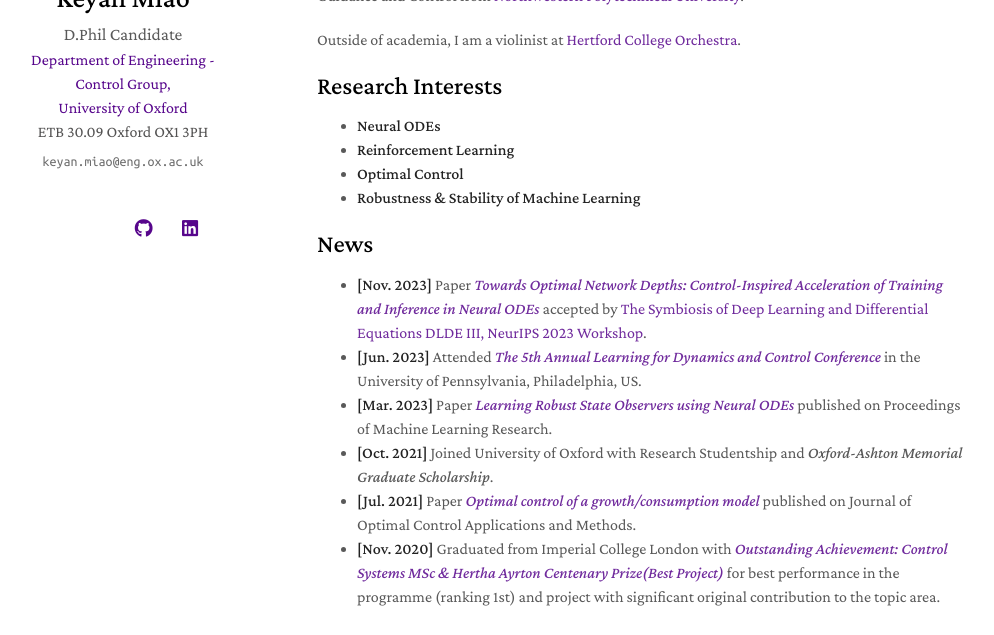
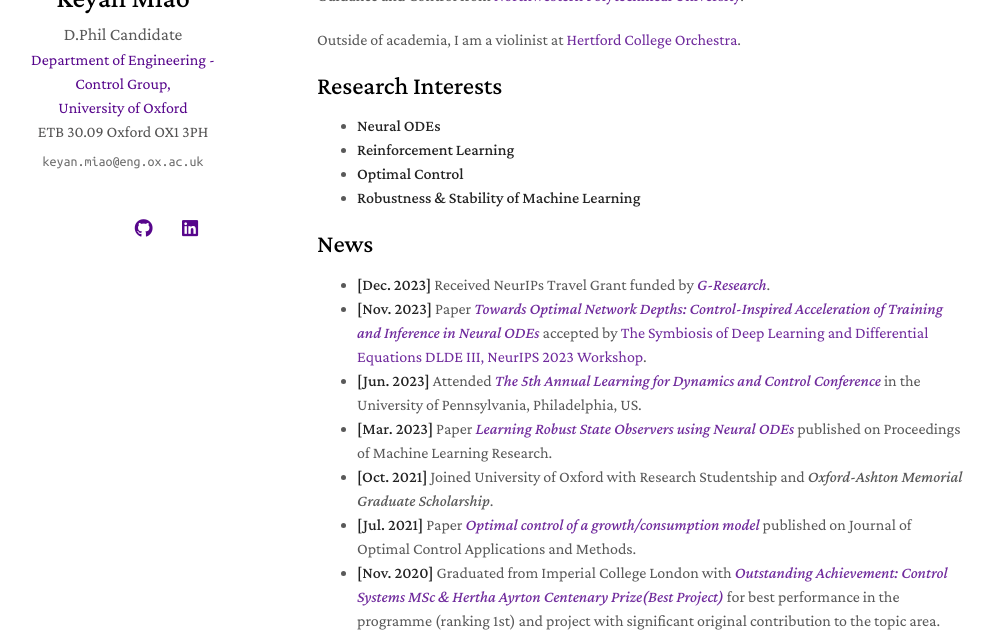
Before and after one commit to KYMiao/KYMiao.github.io, a Jekyll site: the page built from index.md, in a window 1280 px wide and 900 px high, cut to the strip 265-900 px from the top of the window. Shown: the whole strip, without its empty margins (153-1147 px from the left). Built offline with Jekyll 4.4.1, drawn with Linux system fonts in a browser that asks for light colours; nearby versions of some CDN libraries; library files that are not in the unit come from our copies; a style sheet for code colours, icons or effects is not loaded; our own code applies the rules of GitHub Pages for plain Markdown files.

Commit message:
Update index.md

```diff
--- a/index.md
+++ b/index.md
@@ -19,6 +19,7 @@ Outside of academia, I am a violinist at <a href="https://www.hertford.ox.ac.uk/
 
 
 ## News
+- **[Dec. 2023]** Received NeurIPs Travel Grant funded by <a href="[https://openreview.net/forum?id=wErWEsPY8g](https://www.gresearch.com/blog/article/g-research-november-2023-grant-winners/)" target="_blank">*G-Research*</a>.
 - **[Nov. 2023]** Paper <a href="https://openreview.net/forum?id=wErWEsPY8g" target="_blank">*Towards Optimal Network Depths: Control-Inspired Acceleration of Training and Inference in Neural ODEs*</a> accepted by <a href="https://dlde-2023.github.io/" target="_blank"> The Symbiosis of Deep Learning and Differential Equations DLDE III, NeurIPS 2023 Workshop</a>.
 - **[Jun. 2023]** Attended <a href="https://l4dc.seas.upenn.edu/" target="_blank">*The 5th Annual Learning for Dynamics and Control Conference*</a> in the University of Pennsylvania, Philadelphia, US.
 - **[Mar. 2023]** Paper <a href="https://proceedings.mlr.press/v211/miao23a.html" target="_blank">*Learning Robust State Observers using Neural ODEs*</a> published on Proceedings of Machine Learning Research.
```
